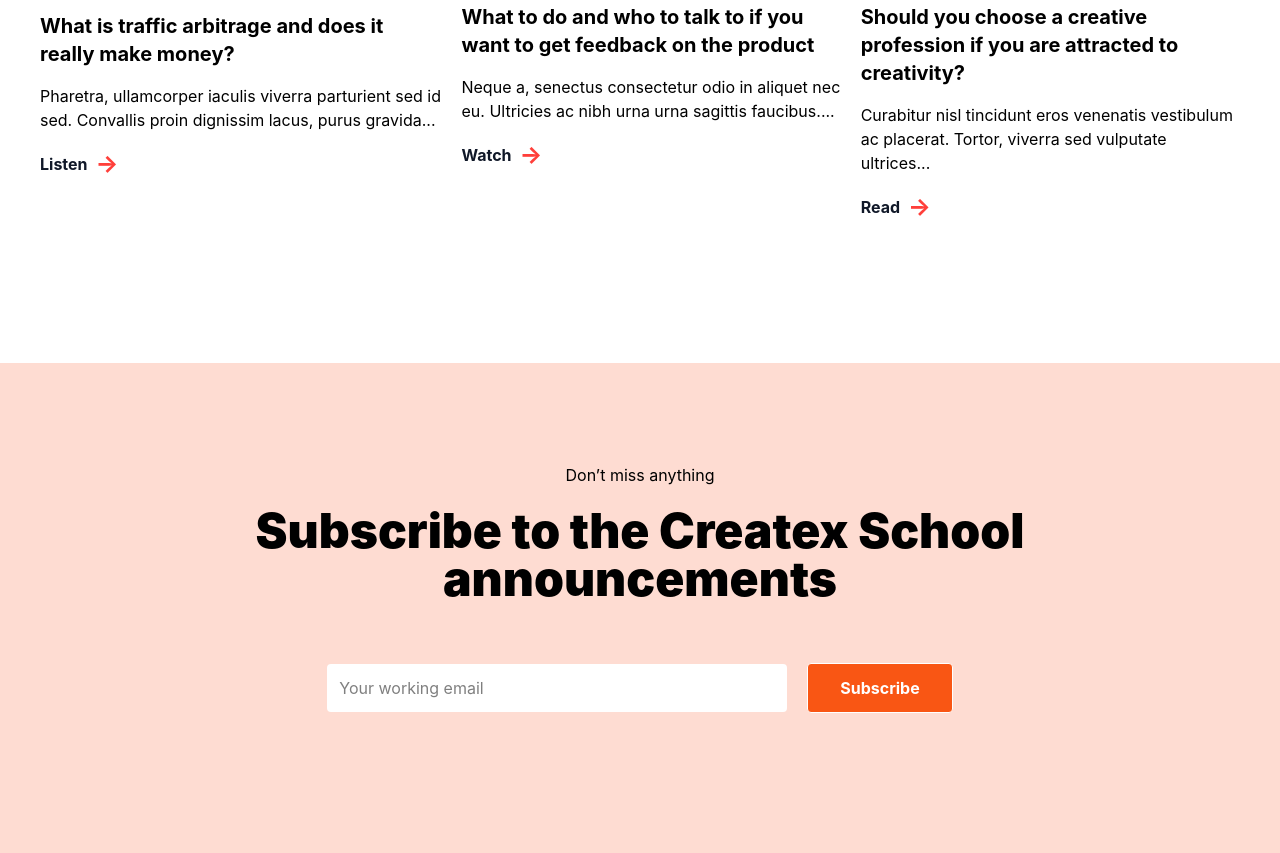
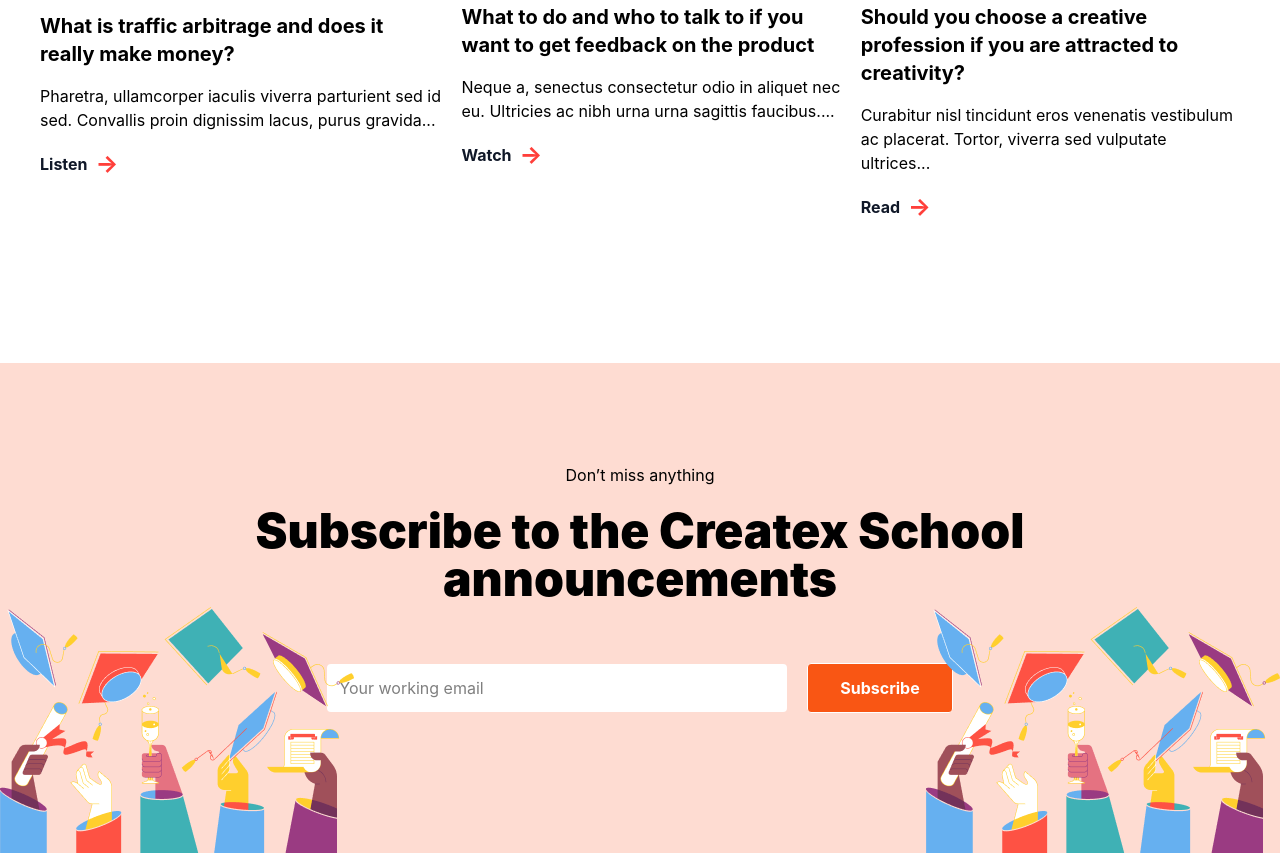
Before and after one commit to Vikingstrong/Home-Work-coop, a website: page index.html in a window 1280 px wide. Shown: the part 6411-7264 px from the top of the page. Drawn offline with nearby package versions, Linux system fonts and the light colour scheme; files that its build step writes are made by us from their sources.

Commit message:
Add img on section 9

```diff
--- a/index.html
+++ b/index.html
@@ -295,13 +295,15 @@
         </div>
     </section>
 
-    <section class="bg-[#FEDCD2] p-5 lg:px-0 lg:py-25 flex flex-col items-center gap-2 lg:gap-5">
+    <section class="bg-[#FEDCD2] p-5 lg:px-0 lg:py-25 flex flex-col items-center gap-2 lg:gap-5 relative">
         <h6>Don’t miss anything</h6>
         <h1 class="text-3xl lg:text-5xl font-black text-center">Subscribe to the Createx School <br> announcements</h1>
         <form class="flex items-center flex-col lg:flex-row gap-5 py-5 lg:py-10">
             <input class="bg-white p-3 rounded-sm pr-10 lg:pr-50" type="text" placeholder="Your working email">
             <button class="py-3 px-8 border lg:self-center self-stretch bg-[#F95614] text-white font-bold rounded-sm">Subscribe</button>
         </form>
+        <img class="hidden lg:block absolute bottom-0 left-0" src="src/img/page1/section9/img.png" alt="">
+        <img class="hidden lg:block absolute bottom-0 right-0" src="src/img/page1/section9/img.png" alt="">
     </section>
 </main>
 </body>
```
Also changed, not shown: src/img/page1/section9/img.png (added).
